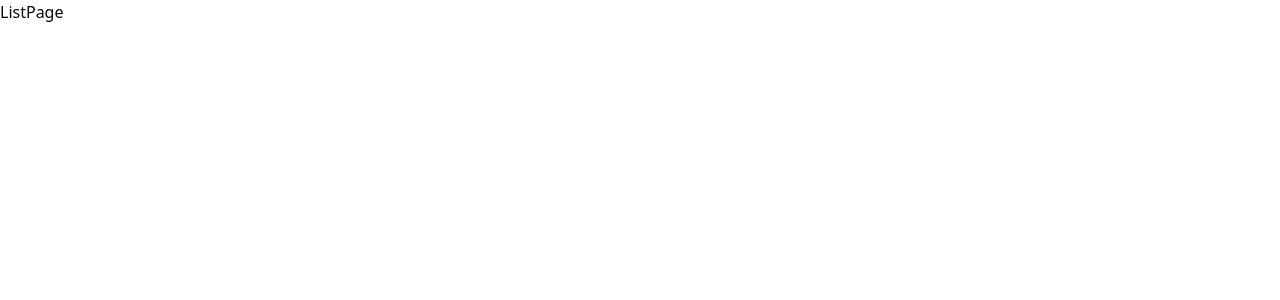
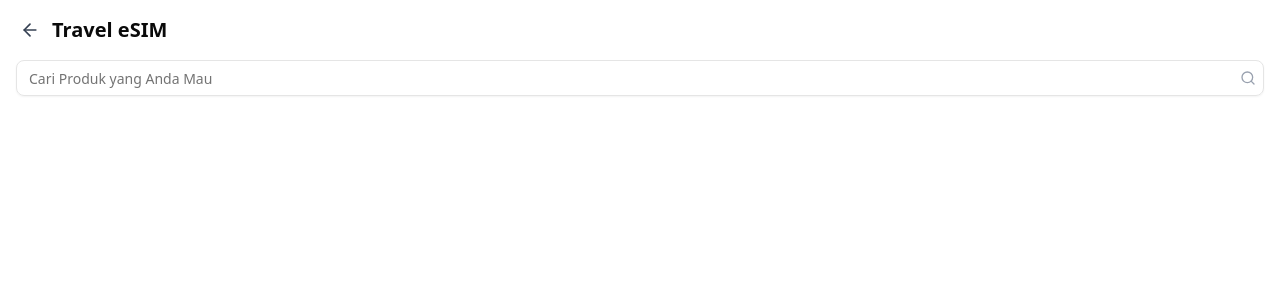
Before and after one commit to saliharya/esim-digital-store-react, a React (Vite) app: page / in a window 1280 px wide. Shown: the top 300 px of the page. Built offline with nearby package versions, Linux system fonts and the light colour scheme.

Commit message:
feat: add header

```diff
--- a/package.json
+++ b/package.json
@@ -10,6 +10,7 @@
     "preview": "vite preview"
   },
   "dependencies": {
+    "@radix-ui/react-slot": "^1.2.3",
     "@tailwindcss/vite": "^4.1.13",
     "class-variance-authority": "^0.7.1",
     "clsx": "^2.1.1",
--- /dev/null
+++ b/src/components/product/Header.tsx
@@ -0,0 +1,24 @@
+import { ArrowLeft } from "lucide-react"
+import { useNavigate, useLocation } from "react-router-dom"
+
+export default function Header() {
+    const navigate = useNavigate()
+    const location = useLocation()
+
+    const handleBack = () => {
+        if (location.pathname === "/") {
+            navigate("/")
+        } else {
+            navigate(-1)
+        }
+    }
+
+    return (
+        <div className="flex items-center gap-2 mb-4">
+            <button onClick={handleBack} className="p-1">
+                <ArrowLeft className="h-5 w-5 text-gray-700" />
+            </button>
+            <h1 className="text-xl font-bold">Travel eSIM</h1>
+        </div>
+    )
+}
--- /dev/null
+++ b/src/components/product/SearchBar.tsx
@@ -0,0 +1,15 @@
+import { Search } from "lucide-react"
+import { Input } from "../ui/input"
+
+export default function SearchBar() {
+    return (
+        <div className="relative flex-1">
+            <Input
+                type="text"
+                placeholder="Cari Produk yang Anda Mau"
+                className="pr-8"
+            />
+            <Search className="absolute right-2 top-1/2 -translate-y-1/2 h-4 w-4 text-gray-400" />
+        </div>
+    )
+}
--- /dev/null
+++ b/src/components/ui/button.tsx
@@ -0,0 +1,58 @@
+import * as React from "react"
+import { Slot } from "@radix-ui/react-slot"
+import { cva, type VariantProps } from "class-variance-authority"
+
+import { cn } from "@/lib/utils"
+
+const buttonVariants = cva(
+  "inline-flex items-center justify-center gap-2 whitespace-nowrap rounded-md text-sm font-medium transition-all disabled:pointer-events-none disabled:opacity-50 [&_svg]:pointer-events-none [&_svg:not([class*='size-'])]:size-4 shrink-0 [&_svg]:shrink-0 outline-none focus-visible:border-ring focus-visible:ring-ring/50 focus-visible:ring-[3px] aria-invalid:ring-destructive/20 dark:aria-invalid:ring-destructive/40 aria-invalid:border-destructive",
+  {
+    variants: {
+      variant: {
+        default: "bg-primary text-primary-foreground hover:bg-primary/90",
+        destructive:
+          "bg-destructive text-white hover:bg-destructive/90 focus-visible:ring-destructive/20 dark:focus-visible:ring-destructive/40 dark:bg-destructive/60",
+        outline:
+          "border bg-background shadow-xs hover:bg-accent hover:text-accent-foreground dark:bg-input/30 dark:border-input dark:hover:bg-input/50",
+        secondary:
+          "bg-secondary text-secondary-foreground hover:bg-secondary/80",
+        ghost:
+          "hover:bg-accent hover:text-accent-foreground dark:hover:bg-accent/50",
+        link: "text-primary underline-offset-4 hover:underline",
+      },
+      size: {
+        default: "h-9 px-4 py-2 has-[>svg]:px-3",
+        sm: "h-8 rounded-md gap-1.5 px-3 has-[>svg]:px-2.5",
+        lg: "h-10 rounded-md px-6 has-[>svg]:px-4",
+        icon: "size-9",
+      },
+    },
+    defaultVariants: {
+      variant: "default",
+      size: "default",
+    },
+  }
+)
+
+function Button({
+  className,
+  variant,
+  size,
+  asChild = false,
+  ...props
+}: React.ComponentProps<"button"> &
+  VariantProps<typeof buttonVariants> & {
+    asChild?: boolean
+  }) {
+  const Comp = asChild ? Slot : "button"
+
+  return (
+    <Comp
+      data-slot="button"
+      className={cn(buttonVariants({ variant, size, className }))}
+      {...props}
+    />
+  )
+}
+
+export { Button, buttonVariants }
--- /dev/null
+++ b/src/components/ui/input.tsx
@@ -0,0 +1,21 @@
+import * as React from "react"
+
+import { cn } from "@/lib/utils"
+
+function Input({ className, type, ...props }: React.ComponentProps<"input">) {
+  return (
+    <input
+      type={type}
+      data-slot="input"
+      className={cn(
+        "file:text-foreground placeholder:text-muted-foreground selection:bg-primary selection:text-primary-foreground dark:bg-input/30 border-input h-9 w-full min-w-0 rounded-md border bg-transparent px-3 py-1 text-base shadow-xs transition-[color,box-shadow] outline-none file:inline-flex file:h-7 file:border-0 file:bg-transparent file:text-sm file:font-medium disabled:pointer-events-none disabled:cursor-not-allowed disabled:opacity-50 md:text-sm",
+        "focus-visible:border-ring focus-visible:ring-ring/50 focus-visible:ring-[3px]",
+        "aria-invalid:ring-destructive/20 dark:aria-invalid:ring-destructive/40 aria-invalid:border-destructive",
+        className
+      )}
+      {...props}
+    />
+  )
+}
+
+export { Input }
--- a/src/features/product-list/pages/ListPage.tsx
+++ b/src/features/product-list/pages/ListPage.tsx
@@ -1,5 +1,16 @@
+import Header from "@/components/product/Header";
+import SearchBar from "@/components/product/SearchBar";
+
 export default function ListPage() {
     return (
-        <div>ListPage</div>
+        <div className="p-4 space-y-4">
+            <Header />
+
+            <SearchBar />
+
+            <div className="grid grid-cols-2 gap-4">
+                {/* ...map product ke ItemCard */}
+            </div>
+        </div>
     )
 }
```
Also changed, not shown: 1 other file (tests, documents, lock files or other folders).
